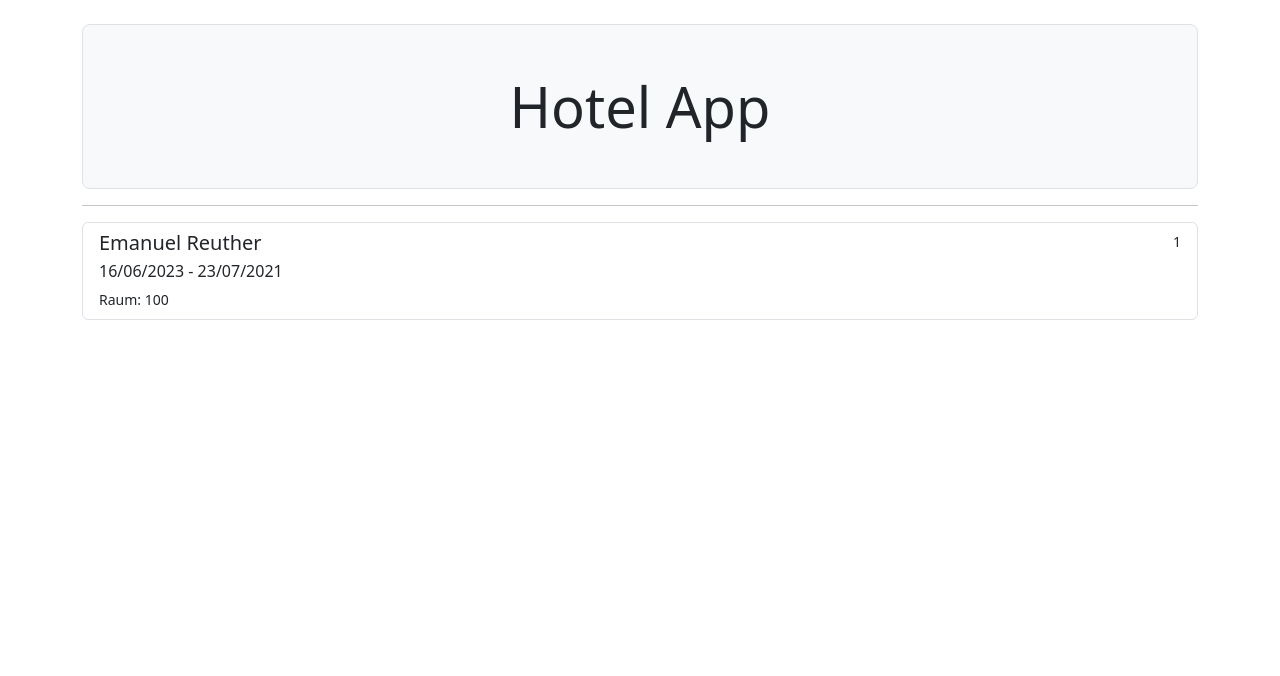
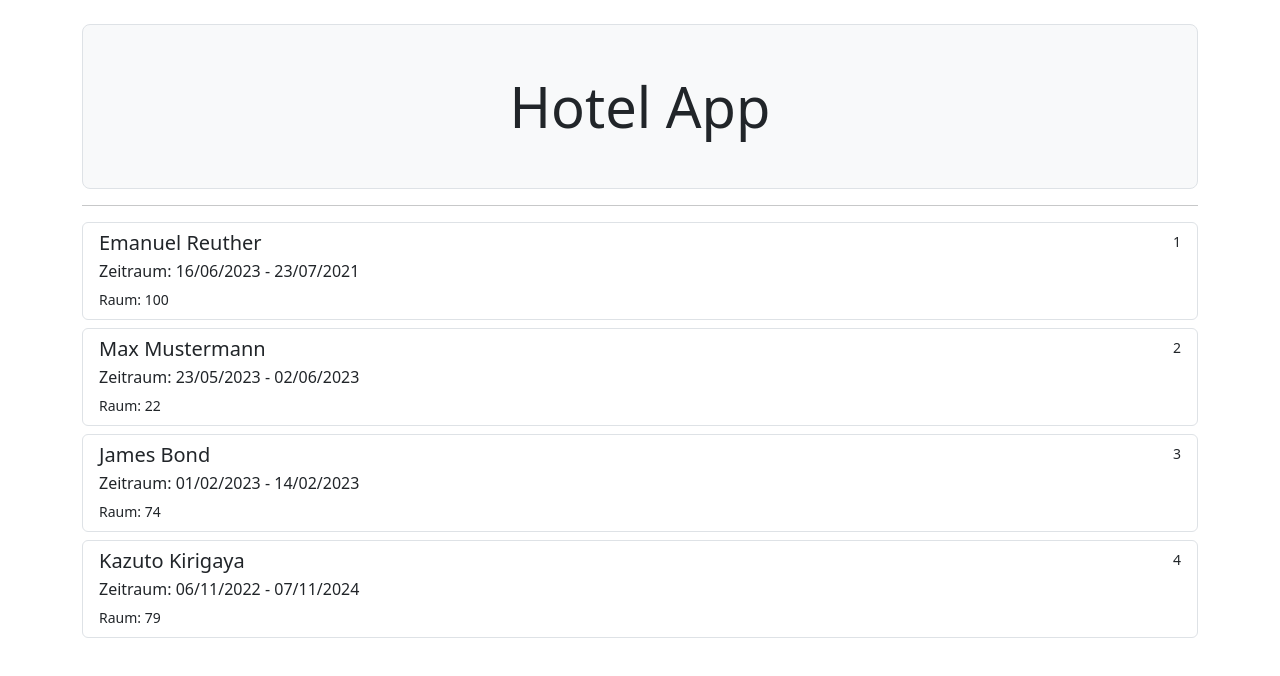
Before and after one commit to DevCodeRunner/hotel-app, an Angular app: page / in a window 1280 px wide. Shown: the top 676 px of the page. Built offline with nearby package versions, Linux system fonts and the light colour scheme.

Commit message:
Modul: 2.4-2.5
added: Mock Data

```diff
--- a/src/app/bookings/bookings.component.html
+++ b/src/app/bookings/bookings.component.html
@@ -1,9 +1,11 @@
 
-<div class="list-group">
-    <a href="#" class="list-group-item list-group-item-action " aria-current="true">
+<div class="list-group "  *ngFor="let booking of bookings">
+    <a href="#" class="list-group-item list-group-item-action mb-2" aria-current="true">
       <div class="d-flex w-100 justify-content-between">
         <h5 class="mb-1">{{booking.name}}</h5>
         <small>{{booking.id}}</small>
       </div>
-      <p class="mb-1">{{booking.startDate | date: 'dd/MM/yyy'}} - {{booking.endDate | date: 'dd/MM/yyy'}}</p>
+      <p class="mb-1">Zeitraum: {{booking.startDate | date: 'dd/MM/yyy'}} - {{booking.endDate | date: 'dd/MM/yyy'}}</p>
       <small>Raum: {{booking.roomNumber}}</small>
+
+      <!-- *ngFor="let booking of bookings erstellt eine Angular schleife die für alles innerhalb des divs eine Liste auf der page erstellt -->
--- a/src/app/bookings/bookings.component.ts
+++ b/src/app/bookings/bookings.component.ts
@@ -1,5 +1,6 @@
 import { Component } from '@angular/core';
 import { Booking } from '../booking';
+import { Bookings } from '../mock-bookings';
 
 @Component({
   selector: 'app-bookings',
@@ -8,12 +9,6 @@ import { Booking } from '../booking';
 })
 export class BookingsComponent {
 
-  booking : Booking = {
-    id : 1,
-    name : "Emanuel Reuther",
-    roomNumber : 100,
-    startDate : new Date(),
-    endDate : new Date("2021-07-23")
-  }
+  bookings = Bookings;
 
 }
--- /dev/null
+++ b/src/app/mock-bookings.ts
@@ -0,0 +1,34 @@
+import { Booking } from "./booking";
+
+export const Bookings: Booking[] = [
+        {
+          id : 1,
+          name : "Emanuel Reuther",
+          roomNumber : 100,
+          startDate : new Date(),
+          endDate : new Date("2021-07-23")
+        },
+        {
+            id : 2,
+            name : "Max Mustermann",
+            roomNumber : 22,
+            startDate : new Date("2023-05-23"),
+            endDate : new Date("2023-6-02")
+          },
+          {
+            id : 3,
+            name : "James Bond",
+            roomNumber : 74,
+            startDate : new Date("2023-02-01"),
+            endDate : new Date("2023-02-14")
+          },
+          {
+            id : 4,
+            name : "Kazuto Kirigaya",
+            roomNumber : 79,
+            startDate : new Date("2022-11-06"),
+            endDate : new Date("2024-11-07")
+          }
+
+
+];
```
